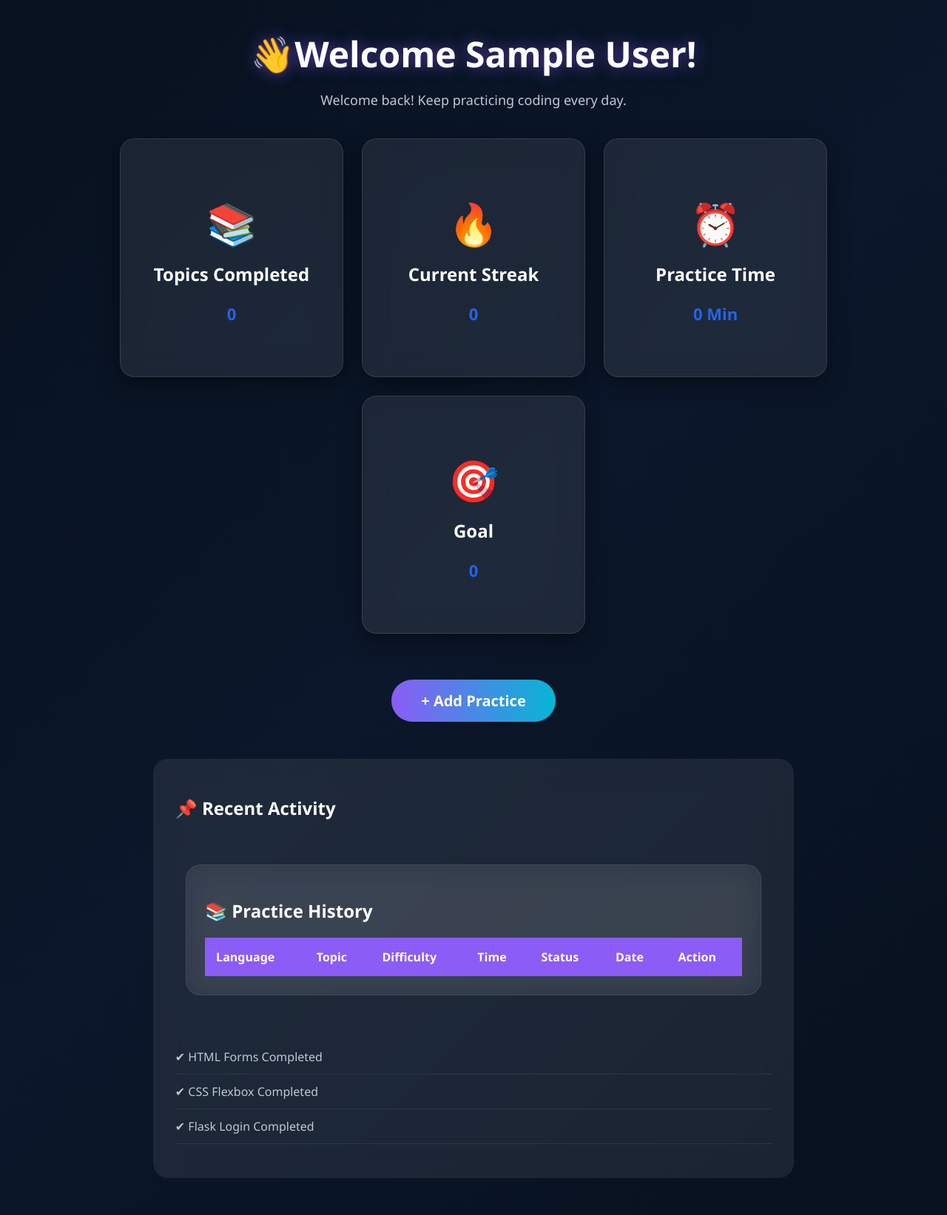
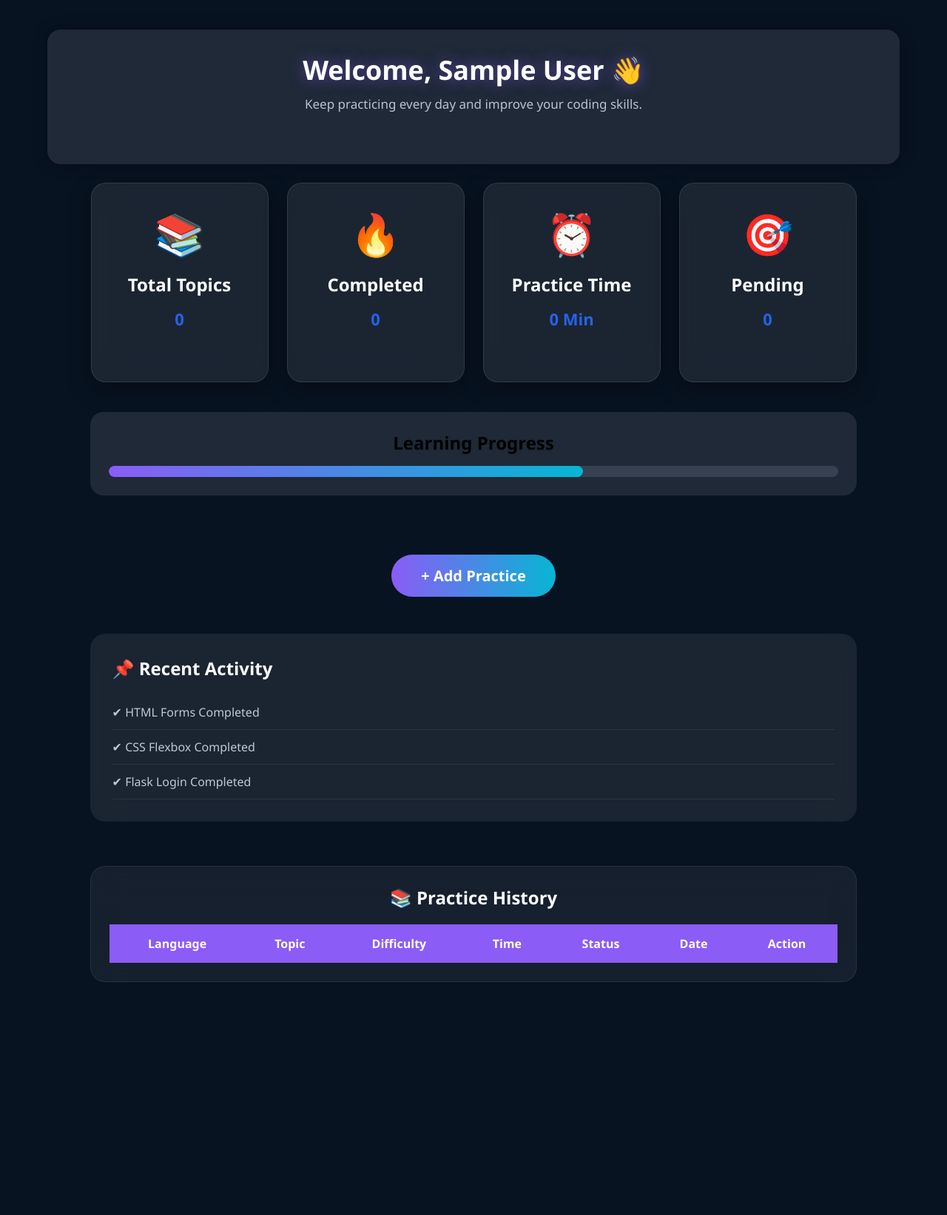
Before and after one commit to mathesh1212/SmartCodingPracticeTracker, a Flask app: page /dashboard in a window 1280 px wide. Shown: the part 78-1721 px from the top of the page at 74% size. After the commit the page ends 1406 px from the top, so only its background shows below. Run offline with Flask 3, Linux system fonts and the light colour scheme; the visitor is signed in with stand-in values (Sample User, id 1); data that the repository does not hold is empty.

Commit message:
Enhanced dashboard and improved authentication UI

```diff
--- a/app.py
+++ b/app.py
@@ -8,11 +8,11 @@ app = Flask(__name__)
 app.secret_key="smartcodingtracker123"
 
 conn = mysql.connector.connect(
-    host=os.getenv("MYSQLHOST", "localhost"),
-    user=os.getenv("MYSQLUSER", "root"),
-    password=os.getenv("MYSQLPASSWORD", ""),
-    database=os.getenv("MYSQLDATABASE", "smart_coding_tracker"),
-    port=int(os.getenv("MYSQLPORT", 3306))
+    host="localhost",
+    user="root",
+    password="",
+    database="smart_coding_tracker",
+    port=3306
 )
 
 cursor = conn.cursor()
@@ -122,7 +122,7 @@ def delete(id):
     """
 
     cursor.execute(sql, (id, session["username"]))
-    db.commit()
+    conn.commit()
 
     return redirect("/dashboard")
 
@@ -194,14 +194,50 @@ def register():
         fullname = request.form["fullname"]
         email = request.form["email"]
         username = request.form["username"]
-        password = generate_password_hash(request.form["password"])
+
+        password = request.form["password"]
+        confirm = request.form["confirm_password"]
+
+        # Password Match Check
+        if password != confirm:
+            return "Passwords do not match"
+
+        # Username Already Exists Check
+        cursor.execute(
+            "SELECT * FROM users WHERE username=%s",
+            (username,)
+        )
+
+        user = cursor.fetchone()
+
+        if user:
+            return "Username already exists"
+
+        # Email Already Exists Check
+        cursor.execute(
+            "SELECT * FROM users WHERE email=%s",
+            (email,)
+        )
+
+        email_exist = cursor.fetchone()
+
+        if email_exist:
+            return "Email already registered"
+
+        # Password Hash
+        password = generate_password_hash(password)
 
         sql = """
         INSERT INTO users(fullname, email, username, password)
         VALUES (%s, %s, %s, %s)
         """
 
-        values = (fullname, email, username, password)
+        values = (
+            fullname,
+            email,
+            username,
+            password
+        )
 
         cursor.execute(sql, values)
         conn.commit()
--- a/static/css/dashboard.css
+++ b/static/css/dashboard.css
@@ -80,7 +80,7 @@ box-shadow:
 }
 
 .recent{
-width:70%;
+width:90%;
 margin:50px auto;
 padding:30px;
 background:rgba(255,255,255,.08);
@@ -174,3 +174,77 @@ font-size:20px;
 
 margin:0 8px;
 }
+
+.welcome-card{
+
+    width:100%;
+
+    background:#1f2937;
+
+    border-radius:18px;
+
+    padding:30px;
+
+    margin-bottom:25px;
+
+    box-shadow:0 0 20px rgba(0,0,0,.3);
+
+}
+
+.welcome-card h1{
+
+    color:white;
+
+    font-size:36px;
+
+}
+
+.welcome-card p{
+
+    color:#b8c2d0;
+
+    margin-top:10px;
+
+    font-size:17px;
+
+}
+
+.progress-card{
+
+width:90%;
+
+margin:40px auto;
+
+background:#1f2937;
+
+padding:25px;
+
+border-radius:18px;
+
+}
+
+.progress{
+
+height:15px;
+
+background:#374151;
+
+border-radius:20px;
+
+overflow:hidden;
+
+margin-top:15px;
+
+}
+
+.progress-fill{
+
+height:100%;
+
+width:65%;
+
+background:linear-gradient(90deg,#8b5cf6,#06b6d4);
+
+border-radius:20px;
+
+}
--- a/static/css/style.css
+++ b/static/css/style.css
@@ -1,12 +1,15 @@
-body{
+*{
     margin:0;
     padding:0;
+    box-sizing:border-box;
+}
+
+html{
+    scroll-behavior:smooth;
+}
+
+body{
+    min-height:100vh;
     font-family:'Segoe UI',sans-serif;
-
-    background:
-    linear-gradient(135deg,#07111F,#0B172A,#07111F);
-
-    color:white;
-
-    min-height:100vh;
+    background:#081321;
 }
--- a/templates/dashboard.html
+++ b/templates/dashboard.html
@@ -2,7 +2,9 @@
 <html>
 
 <head>
+
 <meta charset="UTF-8">
+
 <title>Smart Coding Practice Tracker | Dashboard</title>
 
 <link rel="stylesheet" href="{{ url_for('static', filename='css/style.css') }}">
@@ -26,50 +28,107 @@
 
 </nav>
 
+<!-- Welcome Section -->
+
 <div class="dashboard">
 
-<h1>👋Welcome {{ fullname }}!</h1>
+<div class="welcome-card">
+
+<h1>Welcome, {{ fullname }} 👋</h1>
+
 <p>
-    Welcome back! Keep practicing coding every day.
+Keep practicing every day and improve your coding skills.
 </p>
+
+</div>
+
+<!-- Dashboard Cards -->
 
 <div class="cards">
 
 <div class="card">
+
 <h2>📚</h2>
-            <h3>Topics Completed</h3>
+
+<h3>Total Topics</h3>
+
 <p>{{ total_topics }}</p>
+
 </div>
 
 <div class="card">
+
 <h2>🔥</h2>
-            <h3>Current Streak</h3>
+
+<h3>Completed</h3>
+
 <p>{{ completed }}</p>
+
 </div>
 
 <div class="card">
+
 <h2>⏰</h2>
+
 <h3>Practice Time</h3>
+
 <p>{{ total_time }} Min</p>
+
 </div>
 
 <div class="card">
+
 <h2>🎯</h2>
-            <h3>Goal</h3>
+
+<h3>Pending</h3>
+
 <p>{{ pending }}</p>
+
 </div>
 
 </div>
 
-    <br>
+<!-- Progress -->
+
+<div class="progress-card">
+
+<h2>Learning Progress</h2>
+
+<div class="progress">
+
+<div class="progress-fill"></div>
+
+</div>
+
+</div>
+
+<!-- Add Practice Button -->
 
 <a href="/add_practice" class="add-btn">
+
 + Add Practice
+
 </a>
+
+<!-- Recent Activity -->
 
 <div class="recent">
 
 <h2>📌 Recent Activity</h2>
+
+<ul>
+
+<li>✔ HTML Forms Completed</li>
+
+<li>✔ CSS Flexbox Completed</li>
+
+<li>✔ Flask Login Completed</li>
+
+</ul>
+
+</div>
+
+<!-- Practice History -->
 
 <div class="history">
 
@@ -117,7 +176,9 @@
 
 <a href="/delete/{{ row[0] }}"
 onclick="return confirm('Are you sure you want to delete this practice?')">
+
 🗑️
+
 </a>
 
 </td>
@@ -130,16 +191,8 @@ onclick="return confirm('Are you sure you want to delete this practice?')">
 
 </div>
 
-<ul>
-
-<li>✔ HTML Forms Completed</li>
-<li>✔ CSS Flexbox Completed</li>
-<li>✔ Flask Login Completed</li>
-
-</ul>
-
 </div>
 
-</div>
 </body>
+
 </html>
```
Also changed, not shown: static/css/register.css (added, +99 -0 lines), templates/login.html (+14 -5 lines), templates/register.html (+7 -3 lines). Lines whose indentation alone changed are shown as unchanged.
